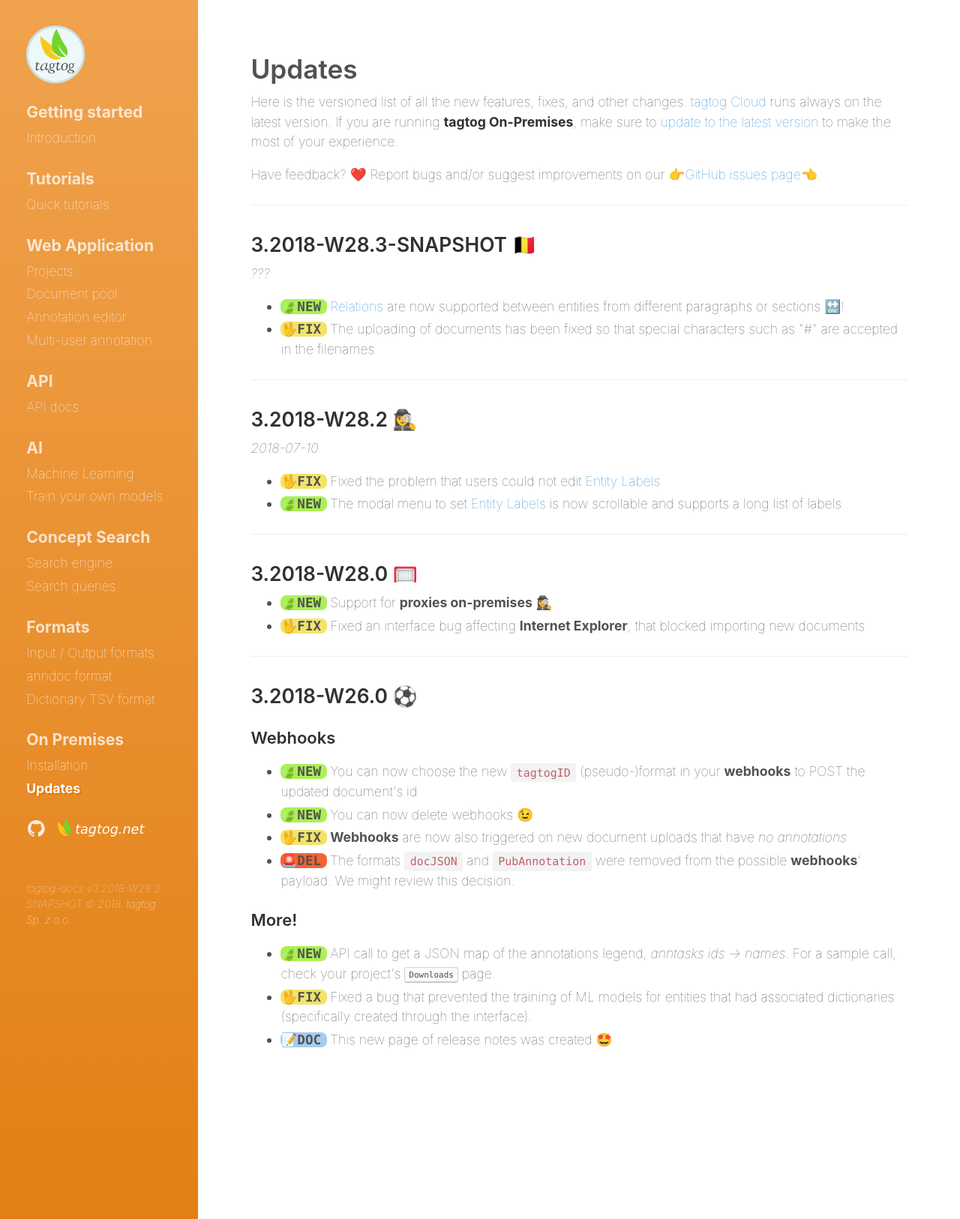
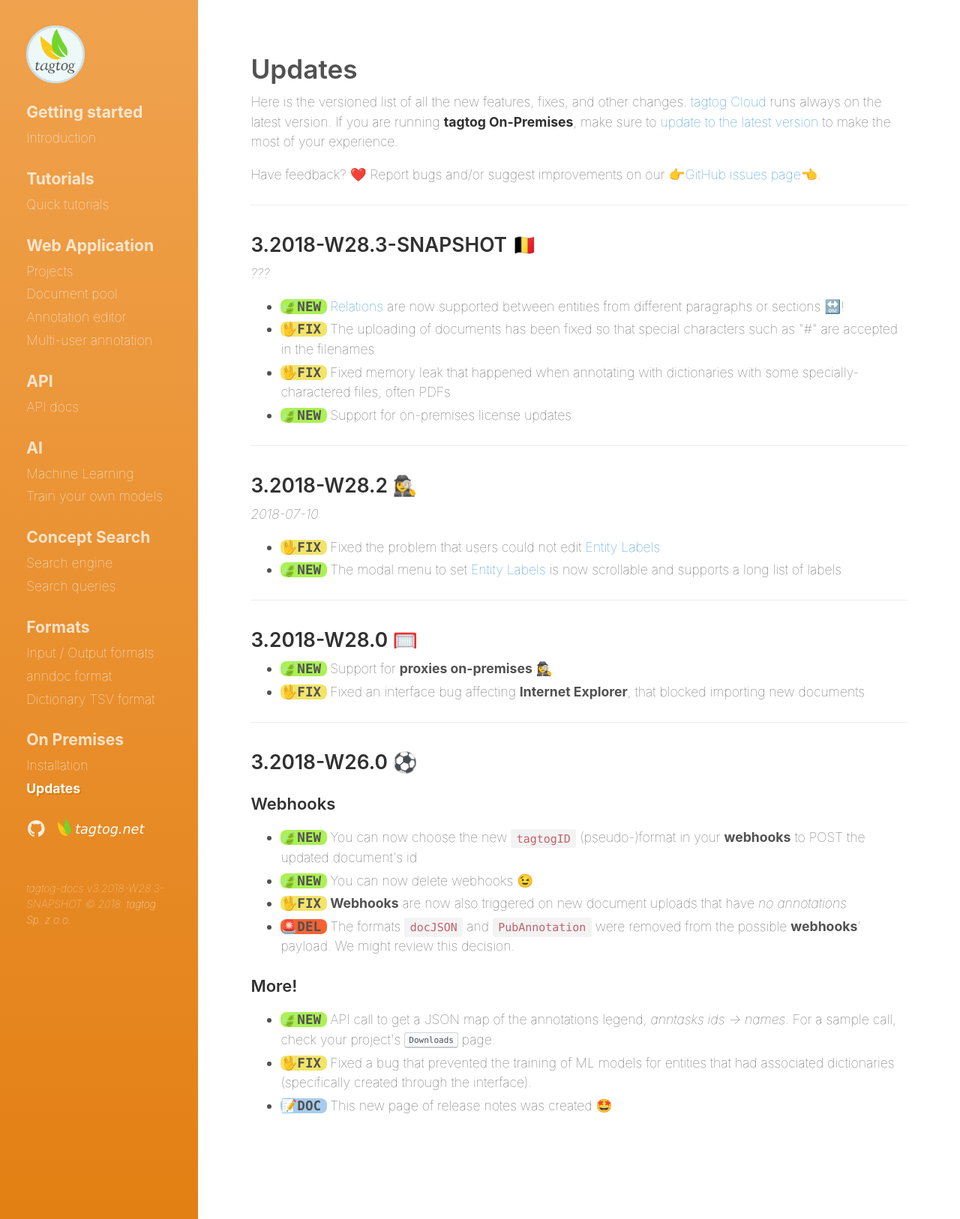
Before and after one commit to tagtogorg/tagtog-doc, a Jekyll site: the page built from updates.md, in a window 1280 px wide. Shown: the whole page at 75% size. Built offline with Jekyll 4.4.1, drawn with Linux system fonts in a browser that asks for light colours; nearby versions of some CDN libraries; emoji names are drawn with the system emoji font.

Commit message:
add more

```diff
--- a/updates.md
+++ b/updates.md
@@ -17,6 +17,8 @@ _???_
 <ul class="updates">
   <li class="new"><a title="Annotation types" href="/webeditor.html#annotation-types">Relations</a> are now supported between entities from different paragraphs or sections 🔛!</li>
   <li class="fix">The uploading of documents has been fixed so that special characters such as "#" are accepted in the filenames</li>
+  <li class="fix">Fixed memory leak that happened when annotating with dictionaries with some specially-charactered files, often PDFs</li>
+  <li class="new">Support for on-premises license updates</li>
 </ul>
 
 ---
```
